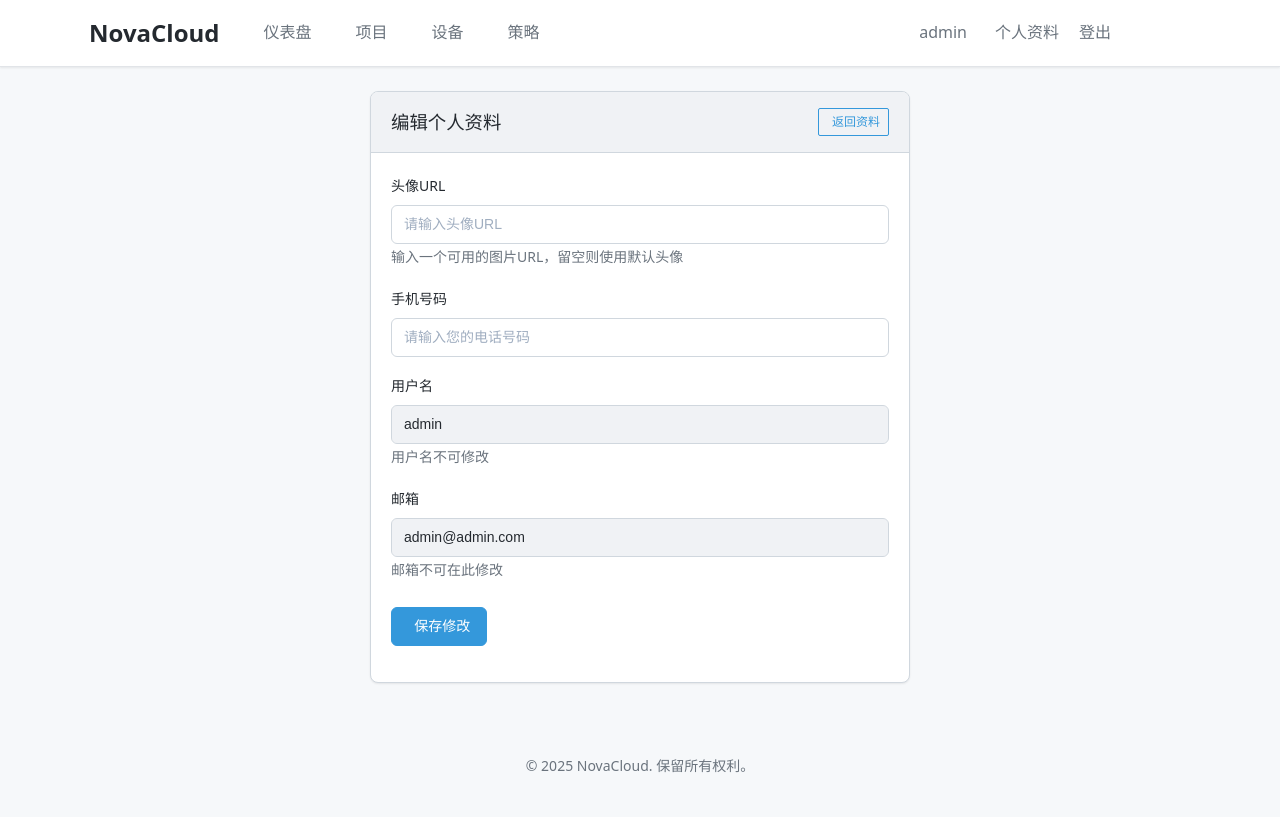
After one commit to Miraitowa-la/NovaCloud, a Django app: page /accounts/profile/edit/ in a window 1280 px wide. The commit adds this page. Run offline with Django 5.2, Linux system fonts and the light colour scheme; a user stored in the database is signed in; data comes from the database, SQL or seed files in the repository.

Commit message:
第三阶段：用户认证系统与账户管理前端界面 步骤 3.5：用户个人资料查看与编辑基础界面

```diff
--- a/accounts/forms.py
+++ b/accounts/forms.py
@@ -1,6 +1,8 @@
 from django import forms
 from django.contrib.auth.forms import UserCreationForm, AuthenticationForm
 from django.contrib.auth.models import User
+
+from .models import UserProfile
 
 
 class UserRegistrationForm(UserCreationForm):
@@ -72,3 +74,52 @@ class UserLoginForm(AuthenticationForm):
             'class': 'form-control',
             'placeholder': '请输入您的密码'
         })
+
+
+class UserProfileEditForm(forms.ModelForm):
+    """
+    用户个人资料编辑表单
+    用于编辑UserProfile中的字段
+    """
+    # 使用URLField替代ImageField，因为我们现在只处理头像URL
+    avatar_url = forms.URLField(
+        required=False,
+        widget=forms.URLInput(attrs={
+            'class': 'form-control',
+            'placeholder': '请输入头像URL'
+        })
+    )
+
+    class Meta:
+        model = UserProfile
+        fields = ('phone_number',)  # 不直接包含avatar，因为我们用avatar_url代替
+        widgets = {
+            'phone_number': forms.TextInput(attrs={
+                'class': 'form-control',
+                'placeholder': '请输入您的电话号码'
+            })
+        }
+
+    def __init__(self, *args, **kwargs):
+        super().__init__(*args, **kwargs)
+        self.fields['phone_number'].required = False
+
+        # 如果实例存在且有avatar，将其URL放入avatar_url字段
+        if self.instance and self.instance.avatar:
+            self.fields['avatar_url'].initial = self.instance.avatar.url
+
+    def save(self, commit=True):
+        # 暂不保存到数据库
+        profile = super().save(commit=False)
+
+        # 处理avatar_url
+        avatar_url = self.cleaned_data.get('avatar_url')
+        if avatar_url:
+            # 在实际环境中，这里应该下载图片并保存
+            # 但现在我们只是将URL保存到avatar字段
+            profile.avatar = avatar_url
+
+        if commit:
+            profile.save()
+
+        return profile
--- a/accounts/urls.py
+++ b/accounts/urls.py
@@ -7,4 +7,6 @@ urlpatterns = [
     path('register/', views.register_view, name='register'),
     path('login/', views.login_view, name='login'),
     path('logout/', views.logout_view, name='logout'),
+    path('profile/', views.profile_view, name='profile'),
+    path('profile/edit/', views.profile_edit_view, name='profile_edit'),
 ]
--- a/accounts/views.py
+++ b/accounts/views.py
@@ -1,8 +1,9 @@
 from django.shortcuts import render, redirect
 from django.contrib.auth import login, authenticate, logout
 from django.contrib import messages
+from django.contrib.auth.decorators import login_required
 
-from .forms import UserRegistrationForm, UserLoginForm
+from .forms import UserRegistrationForm, UserLoginForm, UserProfileEditForm
 from .models import UserProfile
 
 def register_view(request):
@@ -96,3 +97,62 @@ def logout_view(request):
 
     # 重定向到首页
     return redirect('core:index')
+
+
+@login_required
+def profile_view(request):
+    """
+    用户个人资料查看视图
+    显示当前登录用户的个人资料
+    """
+    # 获取当前用户的个人资料
+    try:
+        user_profile = UserProfile.objects.get(user=request.user)
+    except UserProfile.DoesNotExist:
+        # 如果个人资料不存在，创建一个
+        user_profile = UserProfile.objects.create(user=request.user)
+
+    # 渲染个人资料模板
+    return render(request, 'accounts/profile.html', {
+        'profile': user_profile,
+        'page_title': '个人资料'
+    })
+
+
+@login_required
+def profile_edit_view(request):
+    """
+    用户个人资料编辑视图
+    处理用户个人资料编辑表单的提交和验证
+    """
+    # 获取当前用户的个人资料
+    try:
+        user_profile = UserProfile.objects.get(user=request.user)
+    except UserProfile.DoesNotExist:
+        # 如果个人资料不存在，创建一个
+        user_profile = UserProfile.objects.create(user=request.user)
+
+    if request.method == 'POST':
+        form = UserProfileEditForm(request.POST, instance=user_profile)
+        if form.is_valid():
+            # 保存个人资料
+            form.save()
+
+            # 添加成功消息
+            messages.success(request, '个人资料已成功更新。')
+
+            # 重定向到个人资料查看页面
+            return redirect('accounts:profile')
+        else:
+            # 添加错误消息
+            messages.error(request, '个人资料更新失败，请检查您输入的信息。')
+    else:
+        # GET请求，显示当前个人资料
+        form = UserProfileEditForm(instance=user_profile)
+
+    # 渲染个人资料编辑模板
+    return render(request, 'accounts/profile_edit.html', {
+        'form': form,
+        'profile': user_profile,
+        'page_title': '编辑个人资料'
+    })
--- a/static/css/style.css
+++ b/static/css/style.css
@@ -997,3 +997,22 @@ body.dark-mode .alert-info {
     margin-left: 0.5rem;
     padding: 0.375rem 0.75rem;
 }
+
+/* 头像样式 */
+.img-avatar {
+    border: 3px solid var(--background-default);
+    box-shadow: var(--shadow-sm);
+    background-color: var(--background-muted);
+}
+
+.form-control-plaintext {
+    display: block;
+    width: 100%;
+    padding: 0.5rem 0;
+    margin-bottom: 0;
+    font-size: 0.875rem;
+    line-height: 1.5;
+    color: var(--text-default);
+    background-color: transparent;
+    border: 0;
+}
--- /dev/null
+++ b/templates/accounts/profile_edit.html
@@ -0,0 +1,88 @@
+{% extends 'base.html' %}
+
+{% block title %}{{ page_title }}{% endblock title %}
+
+{% block content %}
+<div class="row justify-content-center">
+    <div class="col-md-8 col-lg-6">
+        <div class="card">
+            <div class="card-header d-flex justify-content-between align-items-center">
+                <h5 class="card-title">编辑个人资料</h5>
+                <a href="{% url 'accounts:profile' %}" class="btn btn-outline-primary btn-sm">
+                    <i class="fas fa-arrow-left"></i> 返回资料
+                </a>
+            </div>
+            <div class="card-body">
+                <form method="post" novalidate>
+                    {% csrf_token %}
+
+                    <!-- 表单非字段错误 -->
+                    {% if form.non_field_errors %}
+                        <div class="alert alert-danger mb-4">
+                            {% for error in form.non_field_errors %}
+                                {{ error }}
+                            {% endfor %}
+                        </div>
+                    {% endif %}
+
+                    <!-- 头像URL -->
+                    <div class="form-group">
+                        <label for="{{ form.avatar_url.id_for_label }}" class="form-label">头像URL</label>
+                        {{ form.avatar_url }}
+                        {% if form.avatar_url.errors %}
+                            <small class="text-danger">
+                                {% for error in form.avatar_url.errors %}
+                                    {{ error }}
+                                {% endfor %}
+                            </small>
+                        {% else %}
+                            <small class="text-muted">输入一个可用的图片URL，留空则使用默认头像</small>
+                        {% endif %}
+                    </div>
+
+                    <!-- 预览当前头像 -->
+                    {% if profile.avatar %}
+                        <div class="text-center mb-3">
+                            <p class="text-muted">当前头像：</p>
+                            <img src="{{ profile.avatar }}" alt="{{ user.username }}" class="img-avatar rounded-circle" style="width: 100px; height: 100px; object-fit: cover;">
+                        </div>
+                    {% endif %}
+
+                    <!-- 手机号码 -->
+                    <div class="form-group">
+                        <label for="{{ form.phone_number.id_for_label }}" class="form-label">手机号码</label>
+                        {{ form.phone_number }}
+                        {% if form.phone_number.errors %}
+                            <small class="text-danger">
+                                {% for error in form.phone_number.errors %}
+                                    {{ error }}
+                                {% endfor %}
+                            </small>
+                        {% endif %}
+                    </div>
+
+                    <!-- 基本信息 (只读) -->
+                    <div class="form-group">
+                        <label class="form-label">用户名</label>
+                        <input type="text" class="form-control" value="{{ user.username }}" readonly>
+                        <small class="text-muted">用户名不可修改</small>
+                    </div>
+
+                    <div class="form-group">
+                        <label class="form-label">邮箱</label>
+                        <input type="email" class="form-control" value="{{ user.email }}" readonly>
+                        <small class="text-muted">邮箱不可在此修改</small>
+                    </div>
+
+                    <!-- 提交按钮 -->
+                    <div class="form-group mt-4">
+                        <button type="submit" class="btn btn-primary">
+                            <i class="fas fa-save"></i> 保存修改
+                        </button>
+                    </div>
+                </form>
+            </div>
+        </div>
+    </div>
+</div>
+{% endblock content %}
--- a/templates/base.html
+++ b/templates/base.html
@@ -61,7 +61,10 @@
                             </span>
                             <!-- 用户名 -->
                             <span class="text-muted">{{ user.username }}</span>
-                            <!-- 登出链接 -->
+                            <!-- 个人资料和登出链接 -->
+                            <a href="{% url 'accounts:profile' %}" class="nav-link">
+                                <i class="fas fa-user-cog"></i> 个人资料
+                            </a>
                             <a href="{% url 'accounts:logout' %}" class="nav-link">
                                 <i class="fas fa-sign-out-alt"></i> 登出
                             </a>
```
Also changed, not shown: templates/accounts/profile.html (added, +69 -0 lines).
